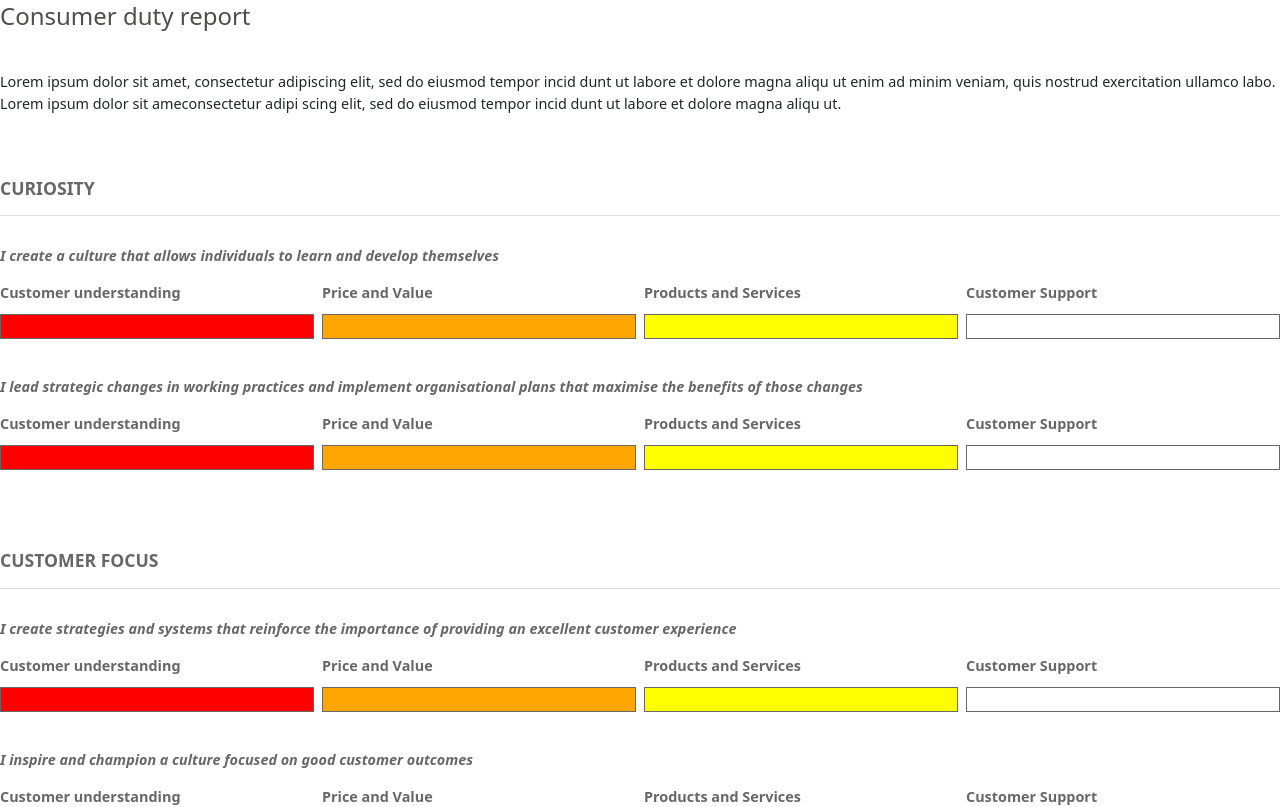
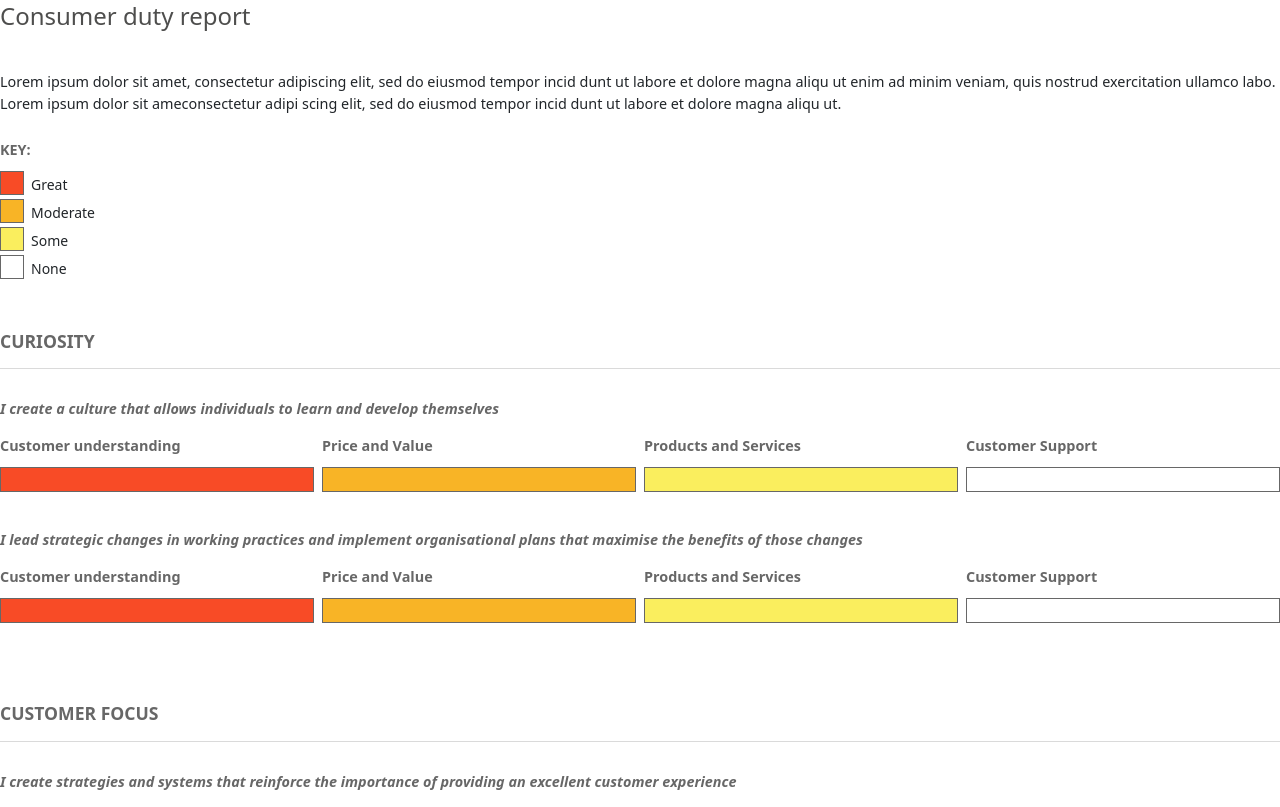
Before and after one commit to timrobinson33/survey-sample, a React (Create React App) app: page /survey-sample/results in a window 1280 px wide. Shown: the part 2500-3307 px from the top of the page. Built offline with nearby package versions, Linux system fonts and the light colour scheme; what survey-react would draw is missing.

Commit message:
Add consumer duty key

```diff
--- a/src/DutyTable.js
+++ b/src/DutyTable.js
@@ -1,5 +1,24 @@
 export default function DutyTable() {
     return <div class="row w-100 mb-4 results-infowrapper duty-wrapper">
+        <div class="results-inforow mb-5">
+            <h5 class="statement-title"><strong>KEY:</strong></h5>
+            <div class="row results-keyrow mb-1">
+                <span class="key-box grade-great"></span>
+                <span class="key-description">Great</span>
+            </div>
+            <div class="row results-keyrow mb-1">
+                <span class="key-box grade-moderate"></span>
+                <span class="key-description">Moderate</span>
+            </div>
+            <div class="row results-keyrow mb-1">
+                <span class="key-box grade-some"></span>
+                <span class="key-description">Some</span>
+            </div>
+            <div class="row results-keyrow mb-1">
+                <span class="key-box grade-none"></span>
+                <span class="key-description">None</span>
+            </div>
+        </div>
         <div class="results-inforow mb-5">
             <div class="result-rowheading">
                 <h4 class="mb-4 pb-3">Curiosity</h4>
--- a/src/Results.css
+++ b/src/Results.css
@@ -66,6 +66,25 @@ h5.icon-title {
     line-height: 150%;
 }
 
+/* Results key */
+.results-keyrow {
+    overflow: hidden;
+}
+.key-box {
+    border: 1px solid #676767;
+    width: 24px !important;
+    height: 24px;
+    display: inline-block;
+    print-color-adjust: exact !important;
+}
+.key-description {
+    width: auto !important;
+    margin-left: 0.5em;
+    padding-top: 3px;
+    font-size: 14px;
+    display: inline-block;
+}
+
 /* Results grid */
 .results-grid {
     grid-template-columns: repeat(2, minmax(0, 1fr));
@@ -80,13 +99,13 @@ h5.icon-title {
     print-color-adjust: exact !important;
 }
 .grade-great {
-    background-color: red;
+    background-color: #F84B26;
 }
 .grade-moderate {
-    background-color: orange;
+    background-color: #F8B426;
 }
 .grade-some {
-    background-color: yellow;
+    background-color: #FAEE5E;
 }
 .grade-none {
     background-color: white;
--- a/src/Results.js
+++ b/src/Results.js
@@ -78,7 +78,7 @@ export default function Results() {
                 </div>
               </div>
               <div class="row result-rowinfo">
-                <div class="col-lg-12 mb-5">
+                <div class="col-lg-12 mb-1">
                   <p>Lorem ipsum dolor sit amet, consectetur adipiscing elit, sed do eiusmod
                   tempor incid dunt ut labore et dolore magna aliqu ut enim ad minim veniam,
                   quis nostrud exercitation ullamco labo. Lorem ipsum dolor sit ameconsectetur
```
